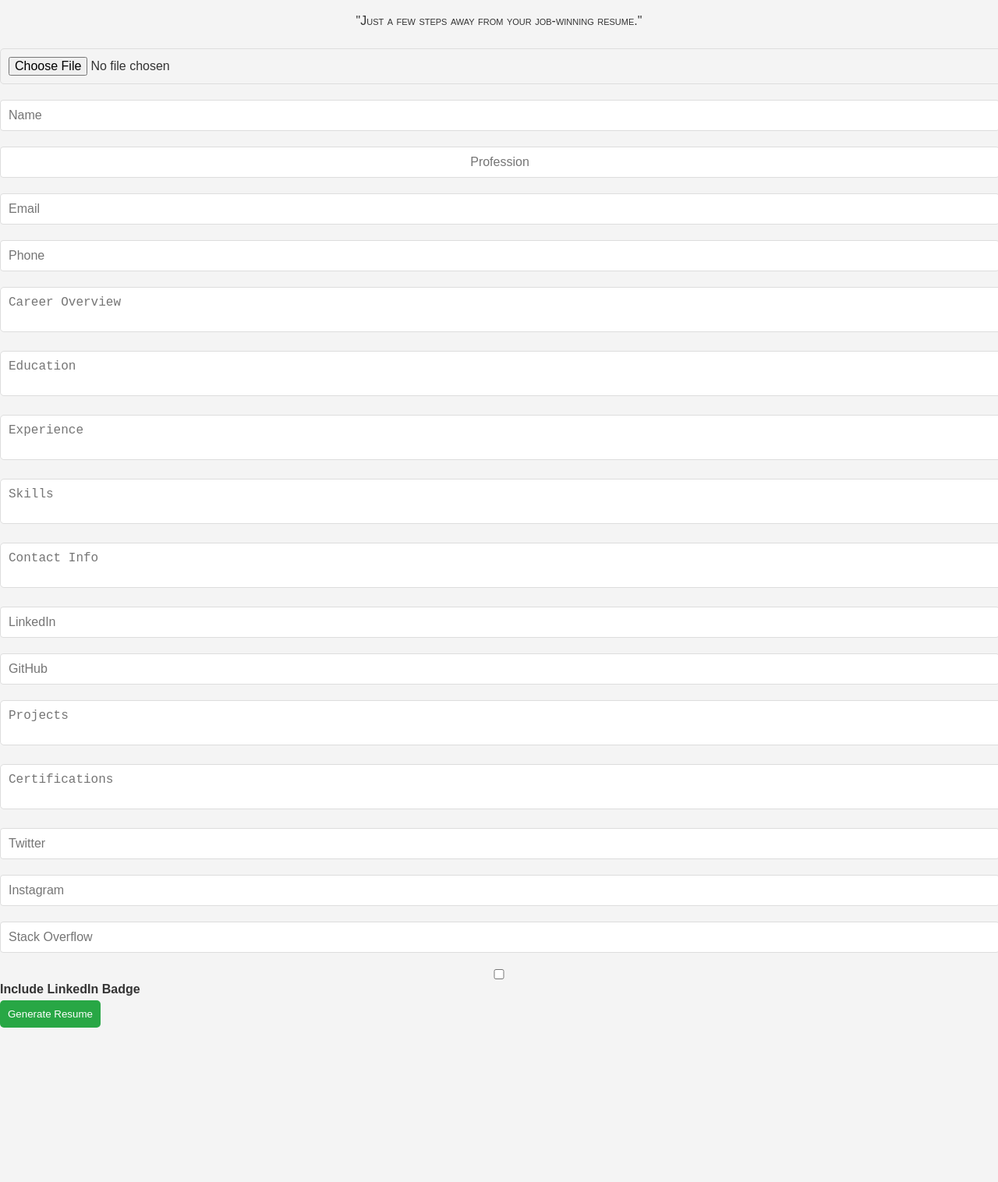
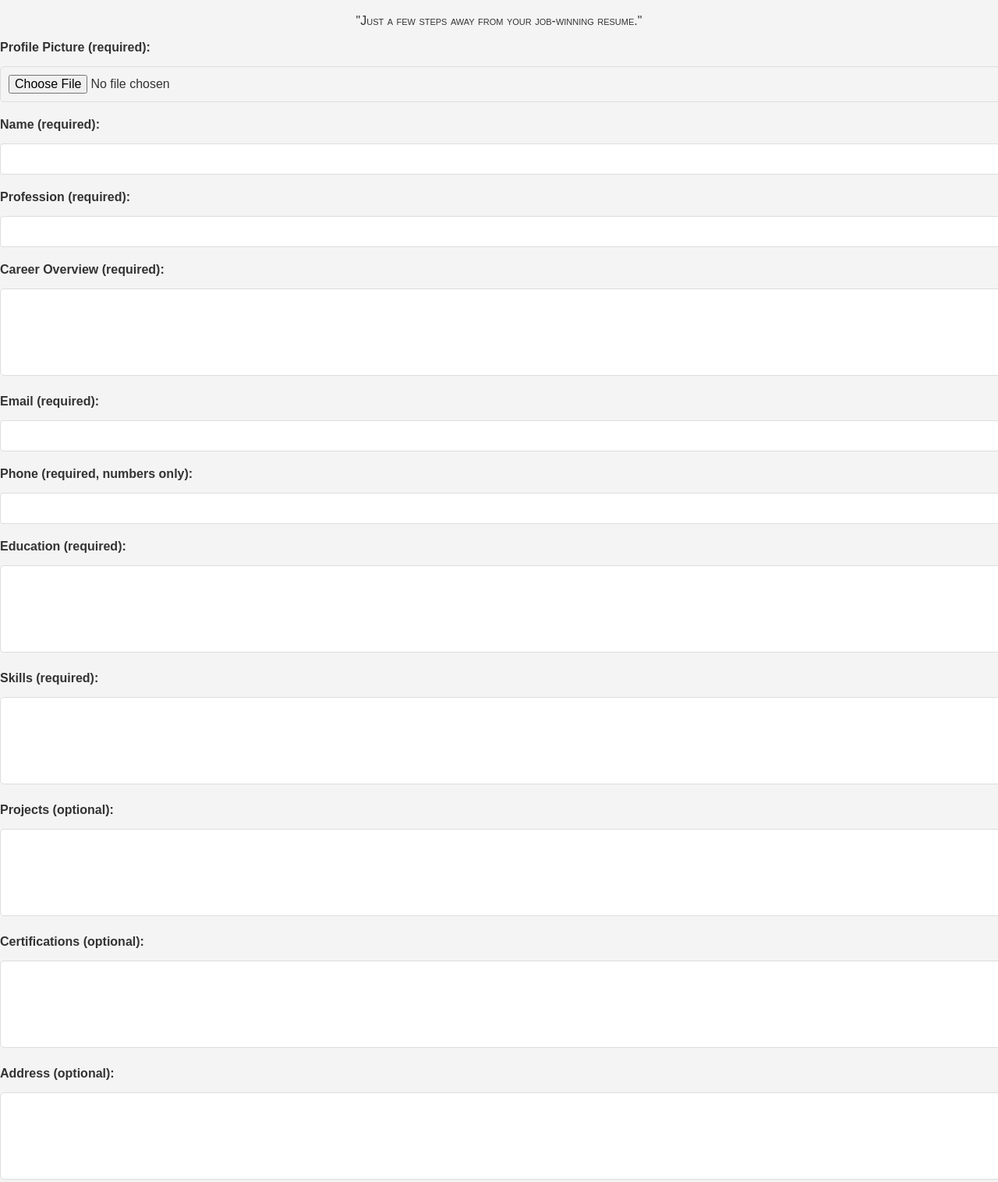
Before and after one commit to MYousuf-Codes/Static-Interactive-Resmue, a plain HTML site: page generateResume.html in a window 1280 px wide. Shown: the part 140-1656 px from the top of the page at 78% size. Before the commit the page ends 1458 px from the top, so only its background shows below. Drawn offline with Linux system fonts and the light colour scheme.

Commit message:
Update generateResume.html

```diff
--- a/generateResume.html
+++ b/generateResume.html
@@ -108,28 +108,42 @@
 </head>
 <body>
     <form id="resumeForm">
-        <input type="file" id="profileImage" />
-        <input type="text" id="name" placeholder="Name" />
-        <input type="text" id="profession" placeholder="Profession" />
-        <input type="email" id="email" placeholder="Email" />
-        <input type="tel" id="phone" placeholder="Phone" />
-        <textarea id="overview" placeholder="Career Overview"></textarea>
-        <textarea id="education" placeholder="Education"></textarea>
-        <textarea id="experience" placeholder="Experience"></textarea>
-        <textarea id="skills" placeholder="Skills"></textarea>
-        <textarea id="contact" placeholder="Contact Info"></textarea>
-        <input type="url" id="linkedin" placeholder="LinkedIn" />
-        <input type="url" id="github" placeholder="GitHub" />
-        <textarea id="projects" placeholder="Projects"></textarea>
-        <textarea id="certifications" placeholder="Certifications"></textarea>
-        <input type="url" id="twitter" placeholder="Twitter" />
-        <input type="url" id="instagram" placeholder="Instagram" />
-        <input type="url" id="stackoverflow" placeholder="Stack Overflow" />
-        <label>
-            <input type="checkbox" id="linkedinBadge" /> Include LinkedIn Badge
-        </label>
-        <button type="submit">Generate Resume</button>
-    </form>
+                <label for="profilePicture">Profile Picture (required):</label>
+                <input type="file" id="profilePicture" accept="image/*" required>
+
+                <label for="name">Name (required):</label>
+                <input type="text" id="name" required>
+
+                <label for="profession">Profession (required):</label>
+                <input type="text" id="profession" required>
+
+                <label for="careerOverview">Career Overview (required):</label>
+                <textarea id="careerOverview" rows="5" required></textarea>
+
+                <label for="email">Email (required):</label>
+                <input type="email" id="email" required>
+
+                <label for="phone">Phone (required, numbers only):</label>
+                <input type="text" id="phone" maxlength="15" required>
+
+                <label for="education">Education (required):</label>
+                <textarea id="education" rows="5" required></textarea>
+
+                <label for="skills">Skills (required):</label>
+                <textarea id="skills" rows="5" required></textarea>
+
+                <!-- Optional fields -->
+                <label for="projects">Projects (optional):</label>
+                <textarea id="projects" rows="5"></textarea>
+
+                <label for="certifications">Certifications (optional):</label>
+                <textarea id="certifications" rows="5"></textarea>
+
+                <label for="address">Address (optional):</label>
+                <textarea id="address" rows="5"></textarea>
+
+                <button type="submit">Generate Resume</button>
+              </form>
     <div id="resumeContainer"></div>
 
     <script src="script.js"></script>
```
